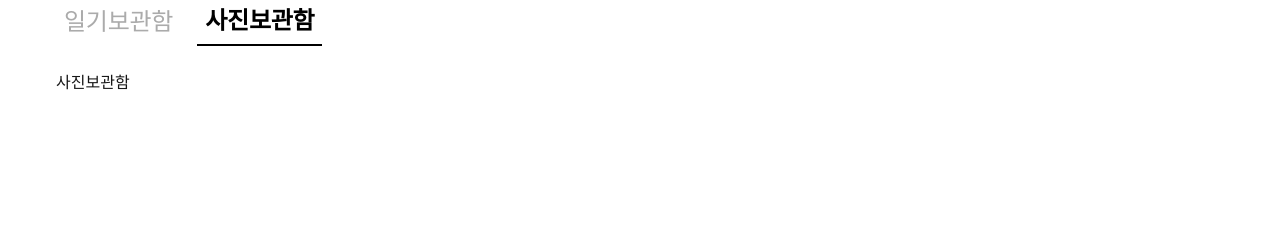
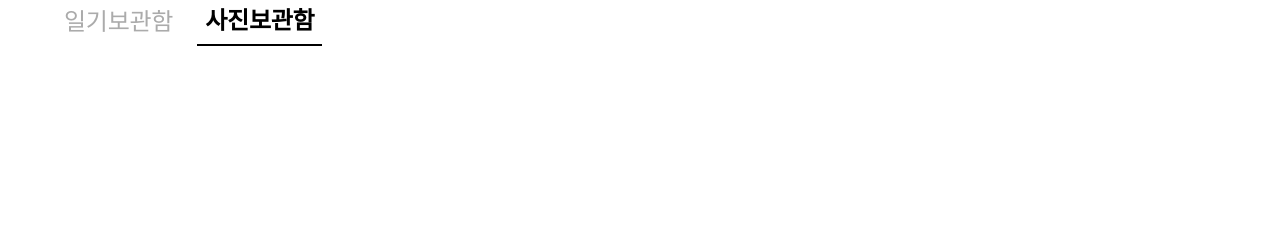
Before and after one commit to Jangonechoi/diary-vibe-coding, a Next.js app: page /pictures in a window 1280 px wide. Shown: the part 350-592 px from the top of the page. Built offline with nearby package versions, Linux system fonts and the light colour scheme.

Commit message:
feat: Pictures 컴포넌트 와이어프레임 구현

```diff
--- /dev/null
+++ b/src/app/components/pictures/index.tsx
@@ -0,0 +1,14 @@
+"use client";
+
+import styles from "./styles.module.css";
+
+export default function Pictures() {
+  return (
+    <div className={styles.container}>
+      <div className={styles.gap32}></div>
+      <div className={styles.filter}></div>
+      <div className={styles.gap42}></div>
+      <div className={styles.main}></div>
+    </div>
+  );
+}
--- /dev/null
+++ b/src/app/components/pictures/styles.module.css
@@ -0,0 +1,26 @@
+.container {
+  display: flex;
+  flex-direction: column;
+  align-items: center;
+  width: 100%;
+}
+
+.gap32 {
+  width: 1168px;
+  height: 32px;
+}
+
+.filter {
+  width: 1168px;
+  height: 48px;
+}
+
+.gap42 {
+  width: 1168px;
+  height: 42px;
+}
+
+.main {
+  width: 1168px;
+  height: auto;
+}
--- a/src/app/pictures/page.tsx
+++ b/src/app/pictures/page.tsx
@@ -1,7 +1,5 @@
+import Pictures from "../components/pictures";
+
 export default function PicturesPage() {
-  return (
-    <div>
-      <h1>사진보관함</h1>
-    </div>
-  );
+  return <Pictures />;
 }
```
